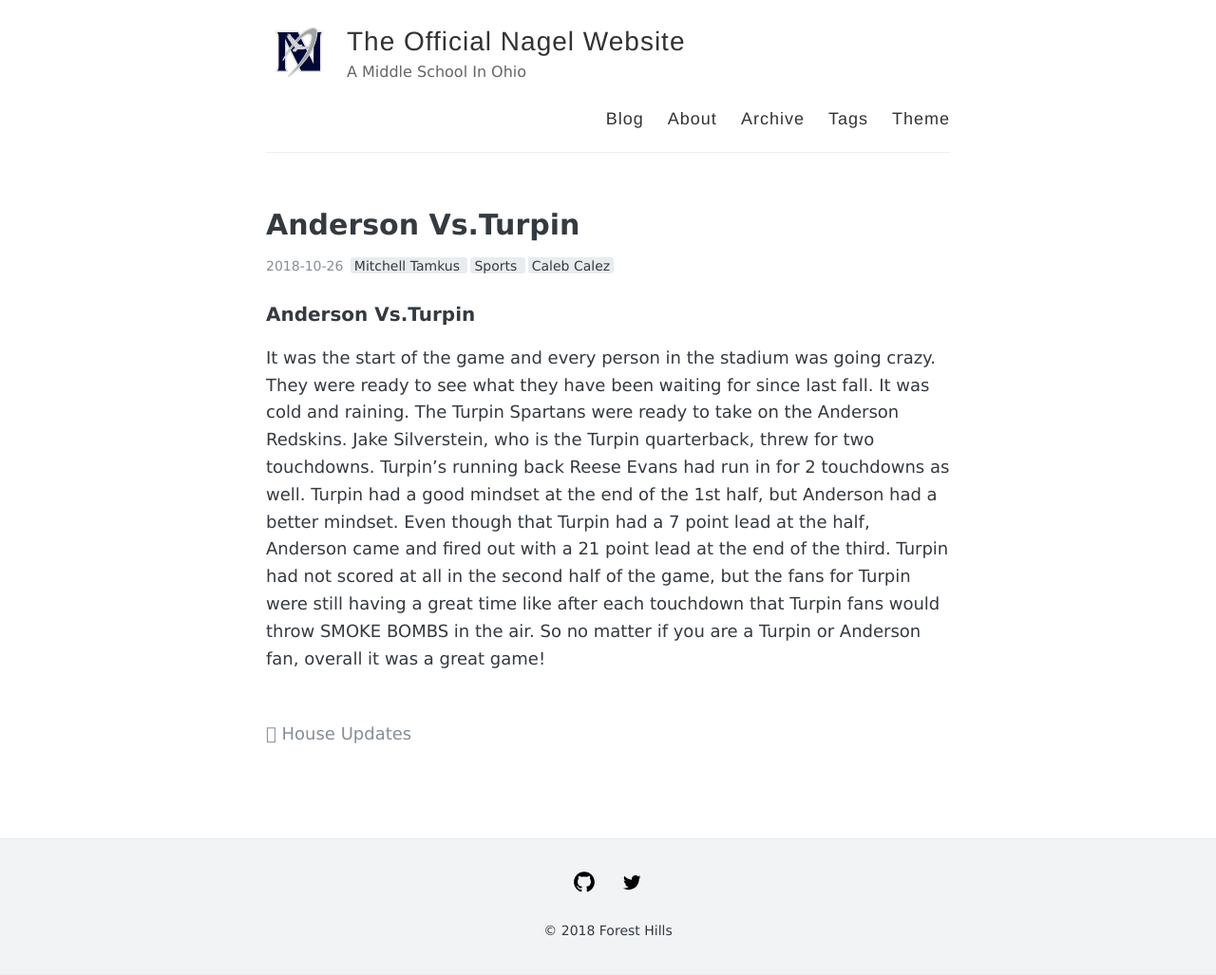
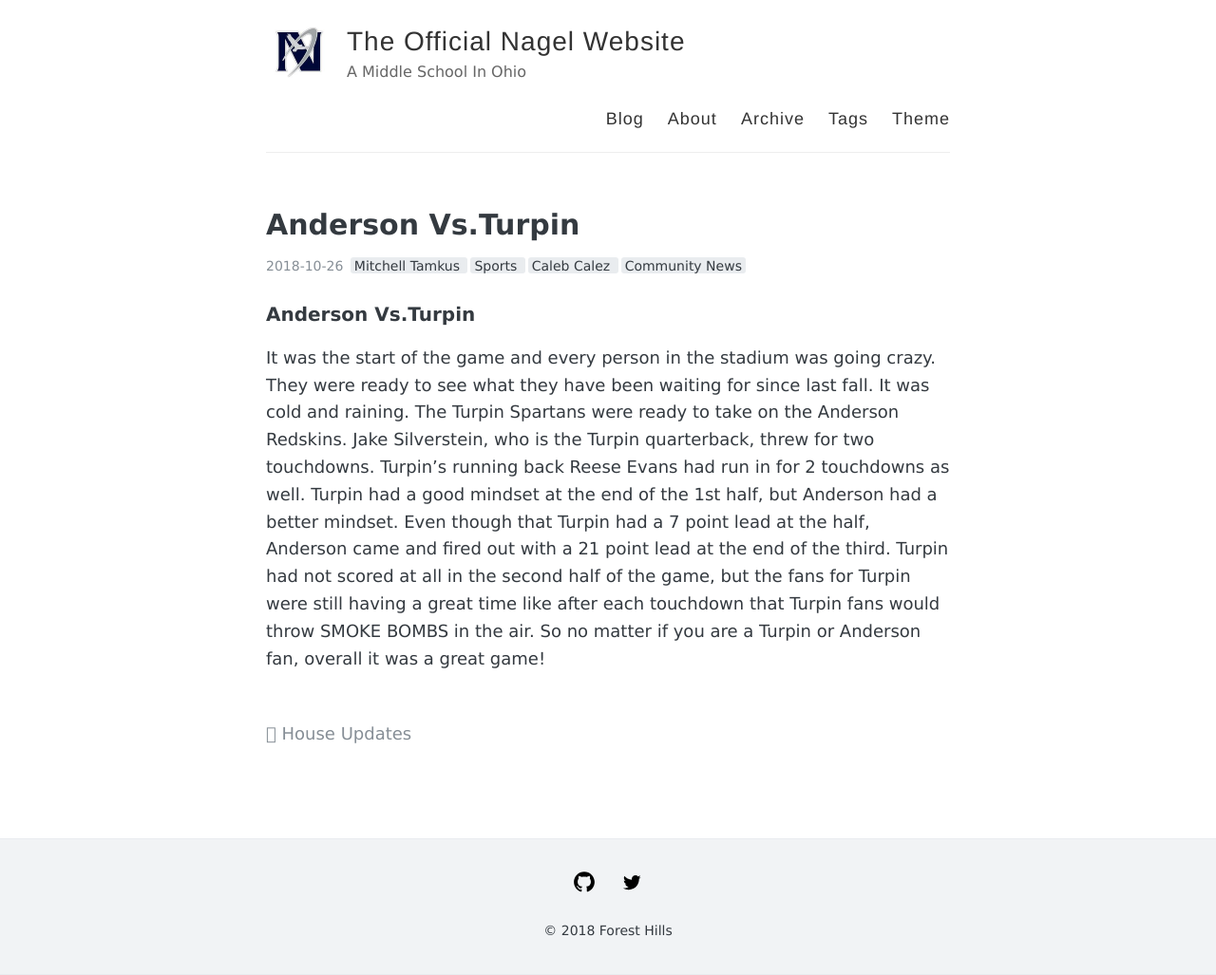
Before and after one commit to FHSD-Nagel-Journalist-1/FHSD-Nagel-Journalist-1.github.io, a Jekyll site: the page built from _posts/2018-10-26-AndersonVsTurpin.md, in a window 1280 px wide. Shown: the whole page at 95% size. Built offline with Jekyll 4.4.1, drawn with Linux system fonts in a browser that asks for light colours; comment, search, counter and statistics services are not loaded.

Commit message:
Update 2018-10-26-AndersonVsTurpin.md

```diff
--- a/_posts/2018-10-26-AndersonVsTurpin.md
+++ b/_posts/2018-10-26-AndersonVsTurpin.md
@@ -6,6 +6,7 @@ tags:
   - Mitchell Tamkus
   - Sports
   - Caleb Calez
+  - Community News
 ---
 
 
```
